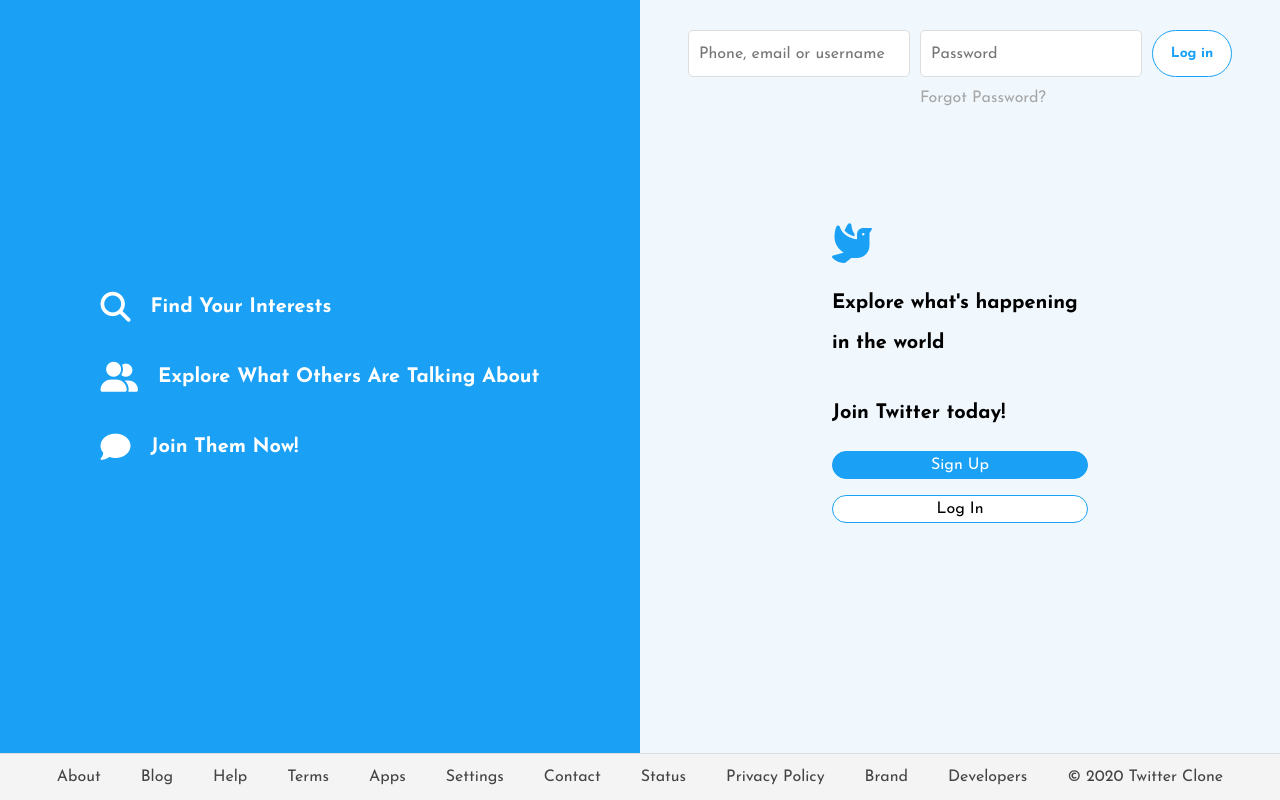
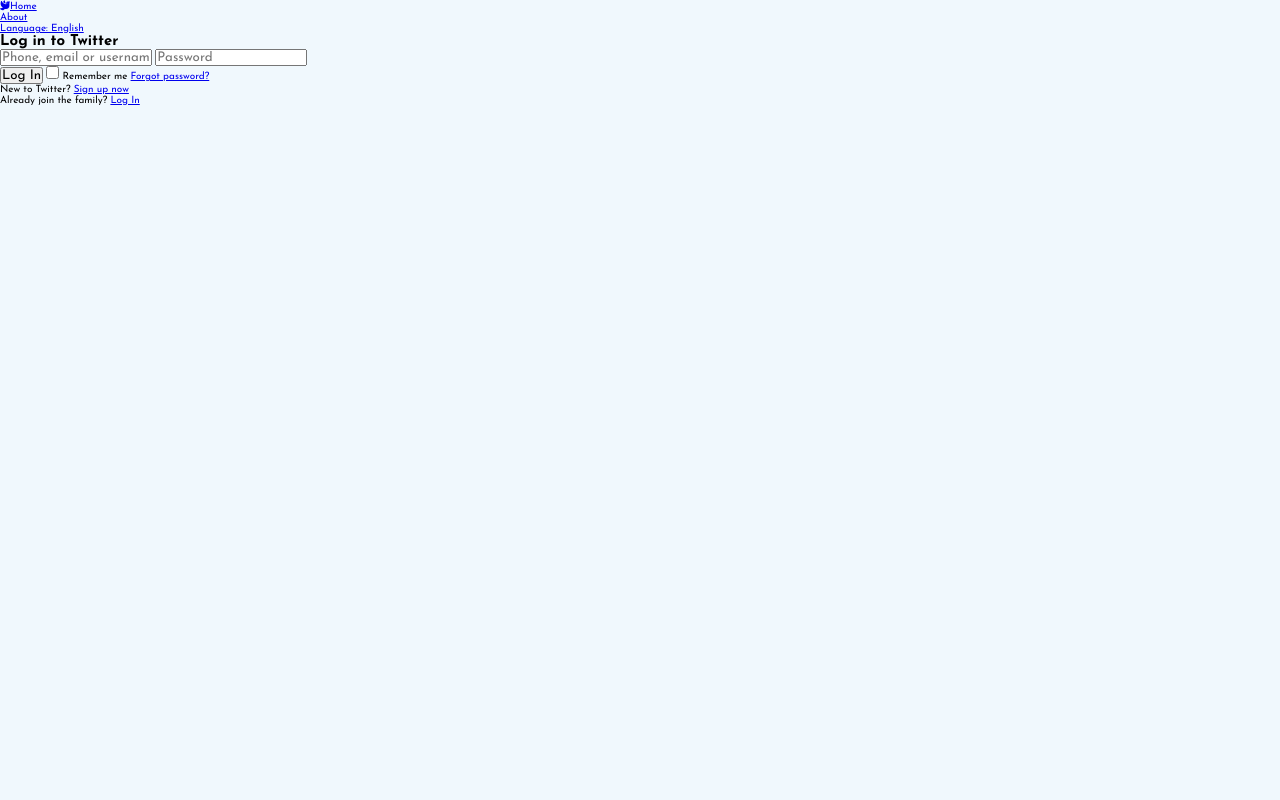
Before and after one commit to windate3411/twitter-clone-with-vanilla.js, a plain HTML site: page index.html in a window 1280 px wide. Drawn offline with Linux system fonts and the light colour scheme.

Commit message:
finished login page HTML

```diff
--- a/index.html
+++ b/index.html
@@ -90,5 +90,43 @@
       <!-- end of footer -->
     </section>
     <!-- end of main page -->
+
+    <!-- login page -->
+    <section class="login-page">
+      <!-- login-page-nav -->
+      <nav class="login-page-nav">
+        <ul>
+          <li class="brand">
+            <a href="#"><i class="fas fa-dove"></i>Home</a>
+          </li>
+          <li><a href="#">About</a></li>
+          <li><a href="#">Language: English</a></li>
+        </ul>
+      </nav>
+      <!-- end of login-page-nav -->
+
+      <!-- login -->
+      <div class="login">
+        <div class="login-content">
+          <h2>Log in to Twitter</h2>
+          <form class="login-form">
+            <input type="text" placeholder="Phone, email or username" />
+            <input type="password" placeholder="Password" />
+            <div>
+              <button class="login-form-btn">Log In</button>
+              <input type="checkbox" class="login-form-checkbox" id="check" />
+              <label for="check">Remember me</label>
+              <a href="#">Forgot password?</a>
+            </div>
+          </form>
+        </div>
+        <footer class="login-footer">
+          <p>New to Twitter? <a href="#">Sign up now</a></p>
+          <p>Already join the family? <a href="#">Log In</a></p>
+        </footer>
+      </div>
+      <!-- end of login -->
+    </section>
+    <!-- end of login page -->
   </body>
 </html>
--- a/style.css
+++ b/style.css
@@ -13,7 +13,7 @@
 .main-page {
   width: 100%;
   height: 100vh;
-  display: grid;
+  display: none;
   grid-template-columns: repeat(2, 1fr);
   grid-template-rows: 1fr min-content;
 }
```
Also changed, not shown: 1 other file.
